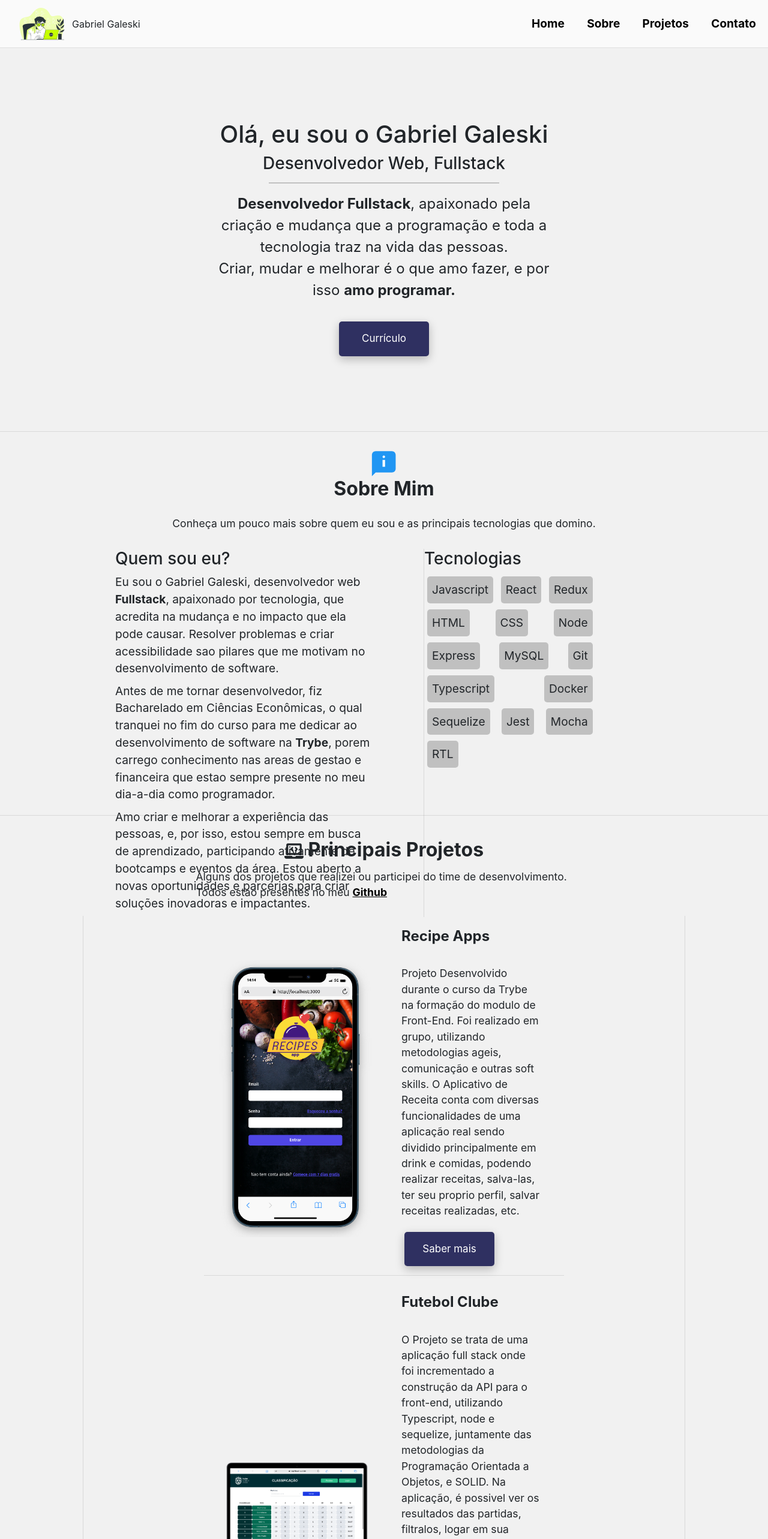
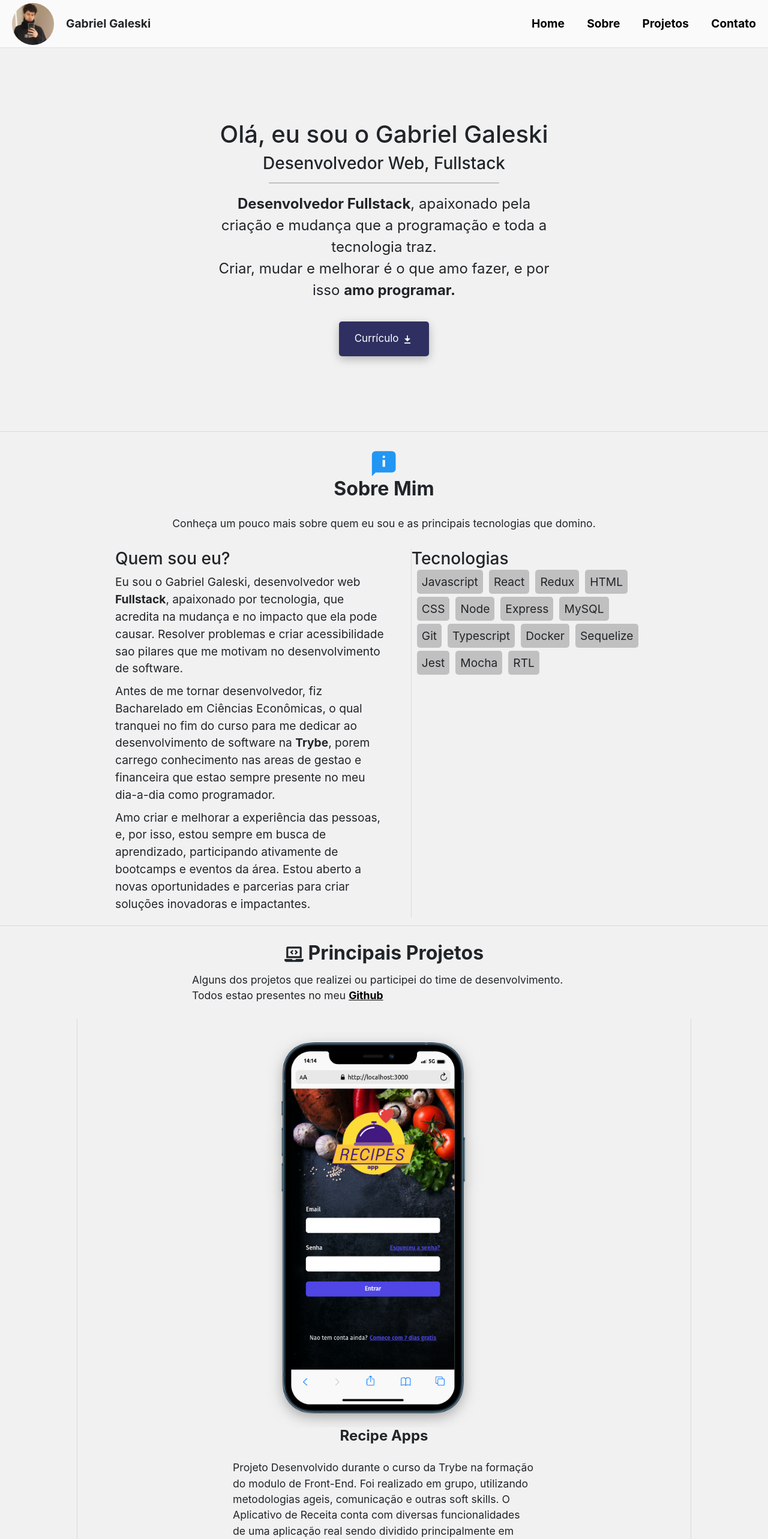
Before and after one commit to gabgaleski/portfolio, a React (Create React App) app: page / in a window 1280 px wide. Shown: the top 2566 px of the page at 60% size. Built offline with nearby package versions, Linux system fonts and the light colour scheme.

Commit message:
feat: refatorando portfolio

```diff
--- a/package.json
+++ b/package.json
@@ -3,6 +3,7 @@
   "version": "0.1.0",
   "private": true,
   "dependencies": {
+    "@emailjs/browser": "^3.11.0",
     "@testing-library/jest-dom": "^5.16.5",
     "@testing-library/react": "^13.4.0",
     "@testing-library/user-event": "^13.5.0",
@@ -12,6 +13,7 @@
     "react-icons": "^4.10.1",
     "react-router-dom": "^5.3.4",
     "react-scripts": "5.0.1",
+    "sweetalert2": "^11.7.31",
     "web-vitals": "^2.1.4"
   },
   "scripts": {
--- a/src/App.css
+++ b/src/App.css
@@ -29,9 +29,16 @@ body {
   justify-content: space-between;
 }
 
+.name {
+  font-size: 1.2rem;
+  font-weight: 700;
+}
+
 .header-title > img {
-  width: 100px;
+  width: 70px;
   margin-left: 20px;
+  margin-right: 20px;
+  border-radius: 50px;
 }
 
 .header-title > img:hover {
@@ -64,7 +71,7 @@ body {
   display: flex;
   align-items: center;
   justify-content: center;
-  height: 80vh;
+  min-height: 80vh;
   border-bottom: 1px solid rgba(0, 0, 0, 0.1);
 }
 
@@ -138,7 +145,6 @@ button {
   display: flex;
   flex-direction: column;
   align-items: center;
-  height: 80vh;
   border-bottom: 1px solid rgba(0, 0, 0, 0.1);
 }
 
@@ -160,14 +166,14 @@ button {
 }
 
 .about-container {
-  margin: 1%;
+  margin: 1% 0 1% 0;
   display: flex;
   width: 70%;
+  flex-wrap: wrap;
 }
 
 .section-infos-about {
   width: 50%;
-  margin-right: 5%;
 }
 
 .section-infos-about > p {
@@ -183,15 +189,13 @@ button {
 
 .stacks {
   display: flex;
-  flex-wrap: wrap;
-  margin-top: 2%;
-  width: 75%;
-  justify-content: space-between;
+  flex-direction: column;
+  width: 50%;
+  margin: 1%;
 }
 
 .stack {
   font-size: 1.2rem;
-  margin-right: 5%;
   background-color: rgba(163, 163, 163, 0.61);
   border-radius: 5px;
   padding: 8px;
@@ -205,8 +209,6 @@ button {
   flex-direction: column;
   align-items: center;
   border-bottom: 1px solid rgba(0, 0, 0, 0.1);
-  flex-wrap: wrap;
-  padding: 1%;
 }
 
 .projects-section > h2 {
@@ -227,7 +229,6 @@ button {
   flex-direction: column;
   align-items: center;
   width: 80%;
-  flex-wrap: wrap;
   border-left: 1px solid rgba(0, 0, 0, 0.1);
   border-right: 1px solid rgba(0, 0, 0, 0.1);
 }
@@ -239,7 +240,6 @@ button {
   padding: 1%;
   border-bottom: 1px solid rgba(0, 0, 0, 0.1);
   align-items: center;
-  flex-wrap: wrap;
 }
 
 .div-img > img {
@@ -262,7 +262,7 @@ button {
 .proj-infos {
   display: flex;
   flex-direction: column;
-  width: 40%;
+  width: 45%;
 }
 
 .description {
@@ -276,6 +276,8 @@ button {
   flex-direction: column;
   align-items: center;
   border-bottom: 1px solid rgba(0, 0, 0, 0.1);
+  padding-bottom: 3%;
+  padding-top: 3%;
 }
 
 .form-contact {
@@ -332,3 +334,32 @@ button {
 .gh-link {
   color: black;
 }
+
+@media screen and (max-width: 1300px) {
+
+  .div-img {
+    width: 70%;
+    display: flex;
+    justify-content: center;
+
+  }
+
+  .proj-title {
+    margin-bottom: 5%;
+  }
+
+  .proj-infos {
+    display: flex;
+    flex-direction: column;
+    width: 85%;
+    align-items: center;
+  }
+
+  .project {
+    display: flex;
+    flex-direction: column;
+    margin: 1%;
+    padding: 1%;
+    border-bottom: 1px solid rgba(0, 0, 0, 0.1);
+  }
+}
--- a/src/Components/About.jsx
+++ b/src/Components/About.jsx
@@ -1,10 +1,10 @@
 import React from "react";
-import {FcAbout} from "react-icons/fc";
+import { FcAbout } from "react-icons/fc";
 
 function About() {
   return (
     <section class="about-section" id="about">
-          <h2><FcAbout className="about-icon" size={50}/>Sobre Mim</h2>
+      <h2><FcAbout className="about-icon" size={50} />Sobre Mim</h2>
       <p className="subtitle">Conheça um pouco mais sobre quem eu sou e as principais tecnologias que domino.</p>
       <article class="about-container">
         <section class="section-infos-about">
@@ -21,21 +21,29 @@ function About() {
         <section class="section-skills">
           <h3>Tecnologias</h3>
           <div className="stacks">
+            <p>
               <span className="stack">Javascript</span>
               <span className="stack">React</span>
               <span className="stack">Redux</span>
               <span className="stack">HTML</span>
+            </p>
+            <p>
               <span className="stack">CSS</span>
               <span className="stack">Node</span>
               <span className="stack">Express</span>
               <span className="stack">MySQL</span>
+            </p>
+            <p>
               <span className="stack">Git</span>
               <span className="stack">Typescript</span>
               <span className="stack">Docker</span>
               <span className="stack">Sequelize</span>
+            </p>
+            <p>
               <span className="stack">Jest</span>
               <span className="stack">Mocha</span>
               <span className="stack">RTL</span>
+            </p>
           </div>
         </section>
       </article>
--- a/src/Components/Contact.jsx
+++ b/src/Components/Contact.jsx
@@ -1,22 +1,75 @@
+import { useState } from "react";
+import emailjs from '@emailjs/browser';
+import Swal from 'sweetalert2';
+import { MdEmail } from 'react-icons/md';
+
 function Contact() {
+
+  const [name, setName] = useState("");
+  const [email, setEmail] = useState("");
+  const [comment, setComment] = useState("");
+
+  const sendEmail = async (e) => {
+    e.preventDefault();
+    const teamplateParams = {
+      from_name: name,
+      email: email,
+      message: comment,
+    }
+
+    await emailjs.send('service_c0yxlh8','template_bnuh8fo', teamplateParams, 'A5ZOaz1gbIvmgGQhy');
+    Swal.fire({
+      position: 'top-end',
+      icon: 'success',
+      title: 'Email enviado com sucesso!',
+      showConfirmButton: false,
+      timer: 1500,
+    })
+
+    setName("");
+    setEmail("");
+    setComment("");
+  }
+
   return (
     <section className="contact" id="contact">
-          <h2>Contato</h2>
-          <p>Se quiser entrar em contato comigo pelo Linkedin, email ou preenchendo o formulario</p>
-          <form className="form-contact">
+      <h2> <MdEmail /> Contato</h2>
+      <p>Se quiser pode entrar em contato comigo pelo <a className="gh-link" target="_blank" href="https://www.linkedin.com/in/gabriel-galeski/" rel="noreferrer">Linkedin</a>, ou pelo email preenchendo o formulario.</p>
+      <form className="form-contact" onSubmit={sendEmail}>
         <div class="form-floating mb-3">
-              <input required type="text" class="form-control" id="floatingInput" placeholder="Nome"/>
+          <input
+            value={name}
+            onChange={(e) => setName(e.target.value)}
+            required
+            type="text"
+            class="form-control"
+            id="floatingInput"
+            placeholder="Nome"
+            />
           <label for="floatingInput">Nome</label>
         </div>
         <div class="form-floating mb-3">
-              <input required type="email" class="form-control" id="floatingInput" placeholder="name@example.com"/>
+          <input
+          value={email}
+          required
+          onChange={(e) => setEmail(e.target.value)}
+          type="email" class="form-control" id="floatingInput"
+          placeholder="name@example.com"
+          />
           <label for="floatingInput">Email</label>
         </div>
         <div class="form-floating mb-3">
-              <textarea required class="form-control text-form" maxLength={250} style={{'height': '130px'}} placeholder="Leave a comment here" id="floatingTextarea2"></textarea>
+          <textarea
+          value={comment}
+          onChange={(e) => setComment(e.target.value)}
+          required
+          class="form-control text-form"
+          maxLength={250} style={{ 'height': '130px' }}
+          placeholder="Leave a comment here"
+          id="floatingTextarea2"/>
           <label for="floatingTextarea2">Comments</label>
         </div>
-            <button type="buttom" class="btn btn-primary">Enviar</button>
+        <button type="submit" class="btn btn-primary">Enviar</button>
       </form>
     </section>
   );
--- a/src/Components/Header.jsx
+++ b/src/Components/Header.jsx
@@ -1,12 +1,12 @@
 import React from "react";
-import homeImage from '../ProfileImage/home-image2.png'
+import profile from '../ProfileImage/gabriel.jpg'
 
 function Header() {
     return (
           <header className="header-container">
             <div className="header-title">
-              <img src={ homeImage } alt="profile" />
-              <span>Gabriel Galeski</span>
+              <img src={ profile } alt="profile" />
+              <span className="name">Gabriel Galeski</span>
             </div>
             <nav class="page-navegation">
                 <a href="#home" >Home</a>
--- a/src/Components/Home.jsx
+++ b/src/Components/Home.jsx
@@ -1,4 +1,5 @@
 import React from "react";
+import { BiSolidArrowToBottom } from "react-icons/bi";
 
 function Home() {
 
@@ -13,10 +14,10 @@ function Home() {
               <h1>Olá, eu sou o Gabriel Galeski</h1>
               <h3>Desenvolvedor Web, Fullstack</h3>
               <hr></hr>
-              <p className="home-text"><strong>Desenvolvedor Fullstack</strong>, apaixonado pela criação e mudança que a programação e toda a tecnologia traz na vida das pessoas.<p>Criar, mudar e melhorar é o que amo fazer, e por isso <strong>amo programar.</strong></p></p>
+              <p className="home-text"><strong>Desenvolvedor Fullstack</strong>, apaixonado pela criação e mudança que a programação e toda a tecnologia traz.<p>Criar, mudar e melhorar é o que amo fazer, e por isso <strong>amo programar.</strong></p></p>
               <div className="btn-div">
               <button onClick={ cvDownload } className="btn-home">
-                <span>Currículo</span>
+                Currículo <BiSolidArrowToBottom size={20} />
               </button>
               </div>
             </section>
```
Also changed, not shown: 1 other file (tests, documents, lock files or other folders). Lines whose indentation alone changed are shown as unchanged.
